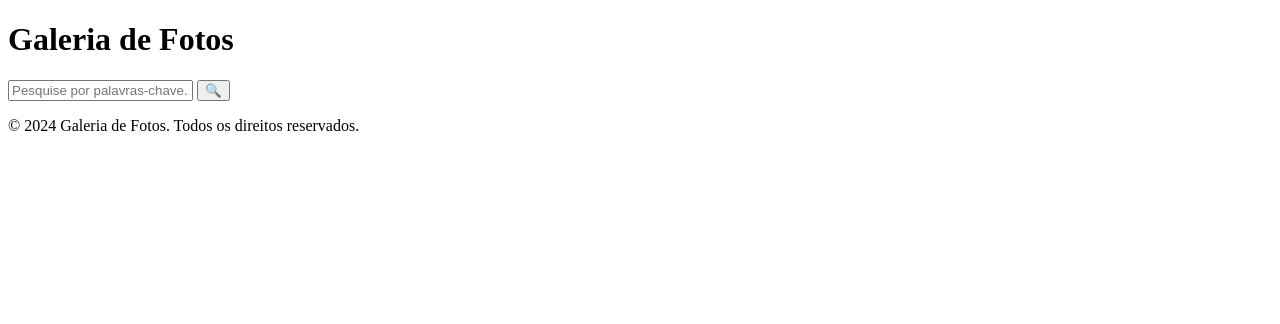
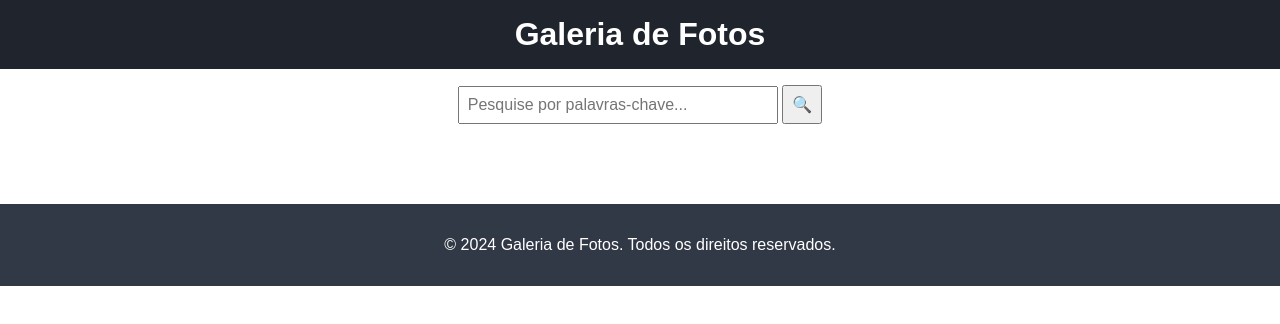
Before and after one commit to Jhamyllie/Galeria-de-fotos, a plain HTML site: page index.html in a window 1280 px wide. Drawn offline with Linux system fonts and the light colour scheme; no server answers.

Commit message:
feat: Estiliza a página.

```diff
--- a/src/css/style.css
+++ b/src/css/style.css
@@ -1,6 +1,76 @@
-:root{
+:root {
     --text-color: #ffffff;
     --bg-color-01: #1f242d;
     --bg-color-02: #323946;
-    --color-01:#999999;
+    --color-03: #7950f2;
 }
+
+body {
+    font-family: Arial, sans-serif;
+    margin: 0;
+    padding: 0;
+    box-sizing: border-box;
+}
+
+header {
+    background-color: var(--bg-color-01);
+    color: var(--text-color);
+    text-align: center;
+    padding: 1rem 0;
+}
+
+header h1 {
+    margin: 0;
+    font-size: 2rem;
+}
+
+.search-bar {
+    margin: 1rem auto;
+    text-align: center;
+}
+
+.search-bar input {
+    padding: 0.5rem;
+    width: 300px;
+    font-size: 1rem;
+}
+
+.search-bar button {
+    padding: 0.5rem;
+    font-size: 1rem;
+    cursor: pointer;
+}
+
+.gallery {
+    display: grid;
+    grid-template-columns: repeat(auto-fit, minmax(200px, 1fr));
+    gap: 1rem;
+    padding: 1rem;
+}
+
+.gallery-item {
+    text-align: center;
+    transition: transform 0.3s, box-shadow 0.3s;
+    border-radius: 8px;
+}
+
+.gallery-item img {
+    width: 100%;
+    height: auto;
+    max-width: 300px;
+    max-height: 300px;
+    border-radius: 8px;
+}
+
+.gallery-item:hover {
+    transform: scale(1.05);
+    box-shadow: 0 4px 8px var(--color-03);
+}
+
+footer {
+    background-color: var(--bg-color-02);
+    color: var(--text-color);
+    text-align: center;
+    padding: 1rem 0;
+    margin-top: 2rem;
+}
```
